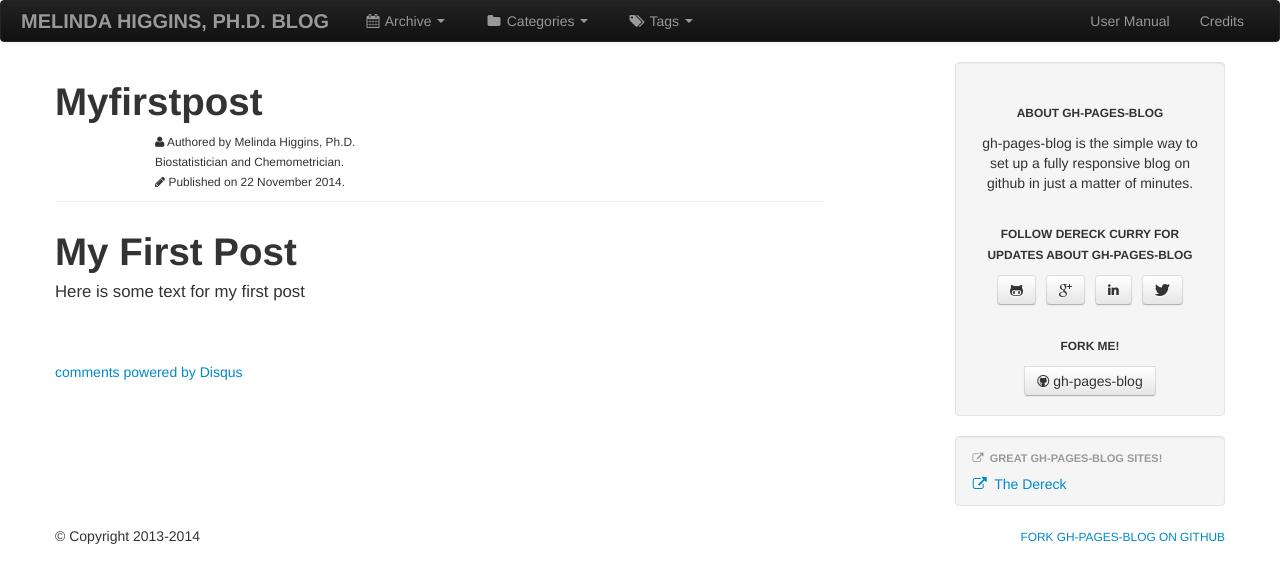
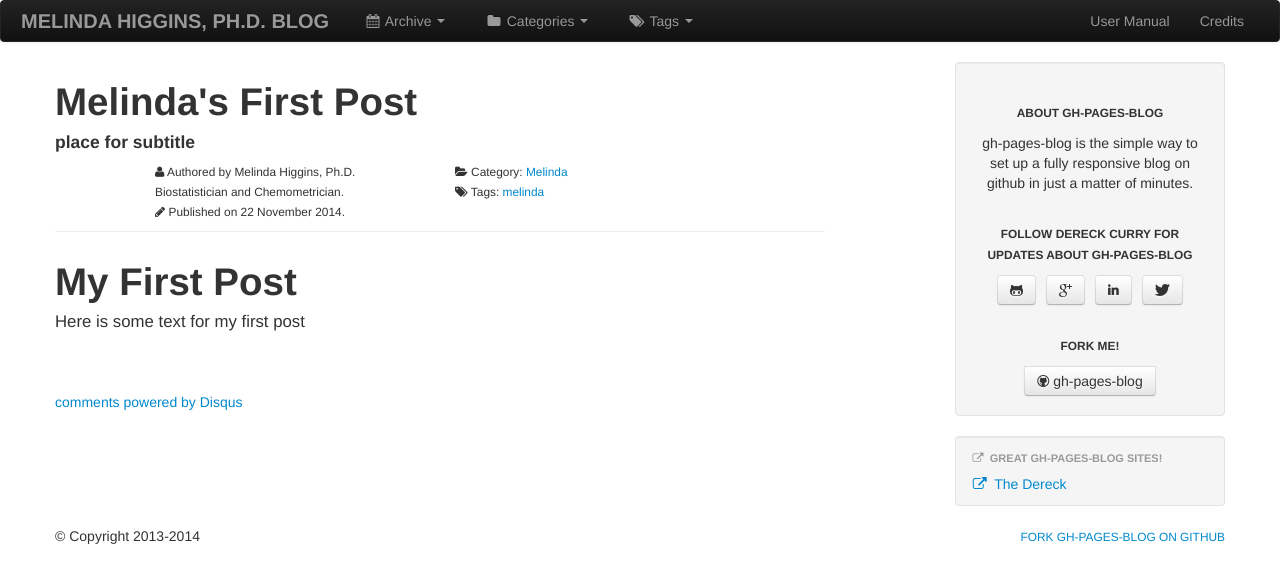
Before and after one commit to melindahiggins2000/blog, a Jekyll site: the page built from _posts/2014-11-22-myFirstPost.md, in a window 1280 px wide. Shown: the top 583 px of the page. Built offline with Jekyll 4.4.1, drawn with Linux system fonts in a browser that asks for light colours; comment, search, counter and statistics services are not loaded.

Commit message:
Update 2014-11-22-myFirstPost.md

```diff
--- a/_posts/2014-11-22-myFirstPost.md
+++ b/_posts/2014-11-22-myFirstPost.md
@@ -1,5 +1,10 @@
 ---
-layout: post
+layout : post
+title : Melinda's First Post
+subtitle : place for subtitle
+category : Melinda
+tags :
+  - Melinda
 ---
 
 # My First Post
```
